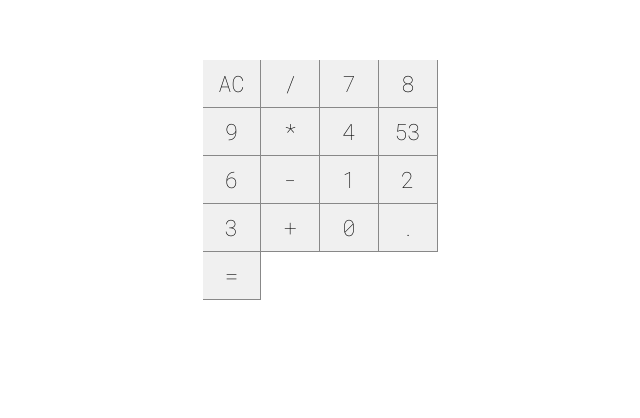
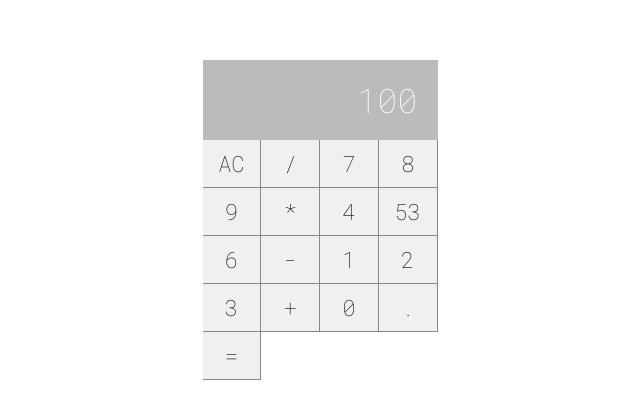
Before and after one commit to danilovalerio/react-calculadora, a React (Create React App) app: page / in a window 1280 px wide. Shown: the part 188-606 px from the top of the page, without its empty margins (320-960 px from the left). Built offline with nearby package versions, Linux system fonts and the light colour scheme.

Commit message:
Componente Display

```diff
--- /dev/null
+++ b/src/components/Display.css
@@ -0,0 +1,14 @@
+.display {
+    /* vai ocupar 4 colunas, tipo mesclar */
+    grid-column: span 4;
+    background-color: #0004;
+
+    /* flex-box dentro do display */
+    display: flex;
+    justify-content: flex-end;
+    align-items: center;
+    padding: 20px;
+    font-size: 2.1em;
+    /* se for um valor muito grande não passa do display */
+    overflow: hidden;
+}
--- /dev/null
+++ b/src/components/Display.jsx
@@ -0,0 +1,6 @@
+import React from 'react'
+import './Display.css'
+
+//componente funcional
+export default props =>
+    <div className='display'>{props.value}</div>
--- a/src/main/Calculadora.css
+++ b/src/main/Calculadora.css
@@ -6,6 +6,6 @@
 
     display: grid;
     grid-template-columns: repeat(4,25%);
-    grid-template-rows: 48px 48px 48px 48px 48px;
+    grid-template-rows: 1fr 48px 48px 48px 48px 48px;
     /* background-color: red;  */
 }
--- a/src/main/Calculadora.jsx
+++ b/src/main/Calculadora.jsx
@@ -1,12 +1,14 @@
 import React, { Component } from 'react'
 import './Calculadora.css'
 
-import Button from '../components/Button'
+import Button from '../components/Button';
+import Display from '../components/Display';
 
 export default class Calculadora extends Component {
     render(){
         return(
             <div className="calculadora">
+                <Display value={100}/>
                 <Button label="AC"/>
                 <Button label="/"/>
                 <Button label="7"/>
```
